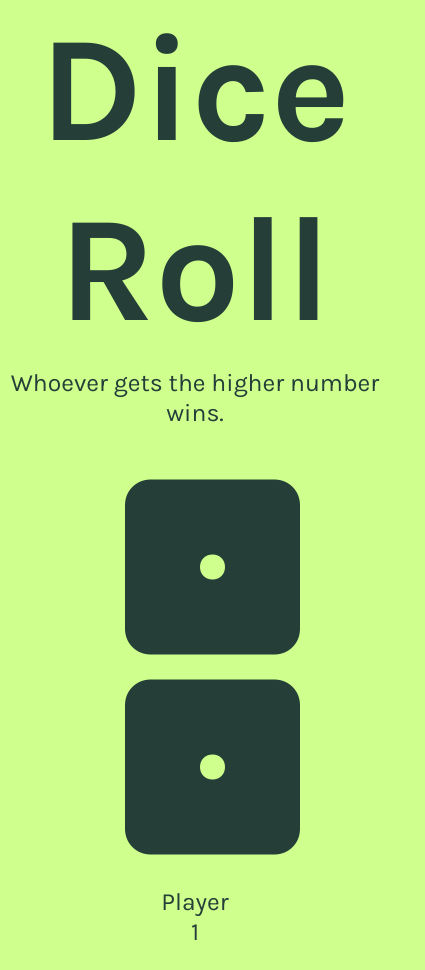
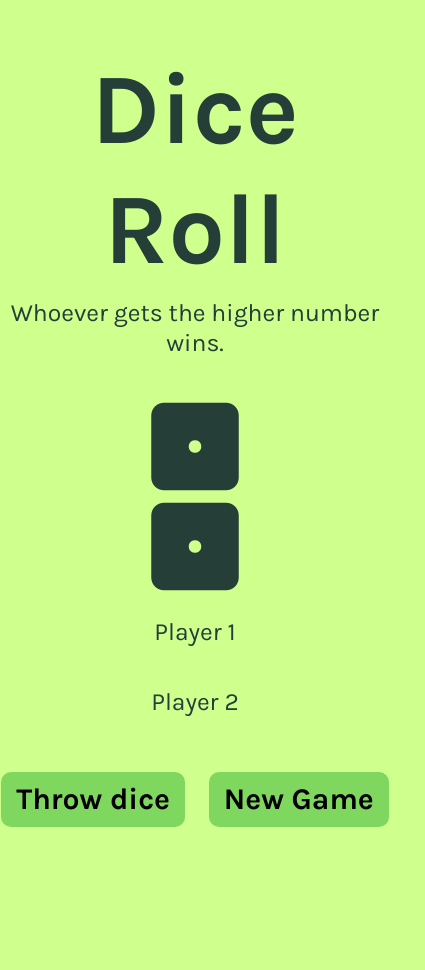
Before and after one commit to onmedicines/Dice-Roll, a plain HTML site: page index.html in a window 390 px wide. Shown: the top 970 px of the page, 425 px wide, since content can reach past the window. After the commit the page ends 844 px from the top, so only its background shows below. Drawn offline with nearby package versions, Linux system fonts and the light colour scheme.

Commit message:
Update styles.css

```diff
--- a/styles.css
+++ b/styles.css
@@ -1,5 +1,5 @@
 /*Global Elements*/
-body{
+body {
     background-color: #CFFF8D;
     height: 500px;
     text-align: center;
@@ -8,29 +8,34 @@ body{
 }
 
 /*Heading*/
-#heading{
+#heading {
     line-height: 1;
 }
-.headingTitle{
+
+.headingTitle {
     font-size: 150px;
     font-weight: 700;
     margin-top: 0;
 }
-.headingText{
+
+.headingText {
     margin-bottom: 40px;
 }
 
 /*Dice*/
-.fa1, .fa2{
+.fa1,
+.fa2 {
     font-size: 200px;
     margin: auto 125px;
 }
-#dice h2{
+
+#dice h2 {
     display: inline-block;
-    padding: 20px 155px;
+    margin: 20px 155px;
 }
 
-.throw, .newGame{
+.throw,
+.newGame {
     background-color: #80d760;
     font-size: 30px;
     margin-top: 35px;
@@ -40,11 +45,38 @@ body{
     border-radius: 10px;
     transition: transform 250ms;
 }
-.newGame{
+
+.newGame {
     margin-left: 20px;
 }
 
 /*On Hover*/
-.throw:hover, .newGame:hover{
+.throw:hover,
+.newGame:hover {
     transform: translateY(-3px);
 }
+
+/*For Phone*/
+@media (max-width: 900px) {
+
+    /*Heading*/
+    .headingTitle{
+        font-size: 100px;
+        margin-top: 50px;
+    }
+    .titleChangeOnDiceThrow{
+        font-size: 70px;
+        margin-bottom: 44px;
+    }
+
+    /*Dice*/
+    .fa1, .fa2 {
+        font-size: 100px;
+        margin: auto 110px;
+    }
+    #dice h2{
+        margin: 20px 110px;
+
+    }
+
+}
```
